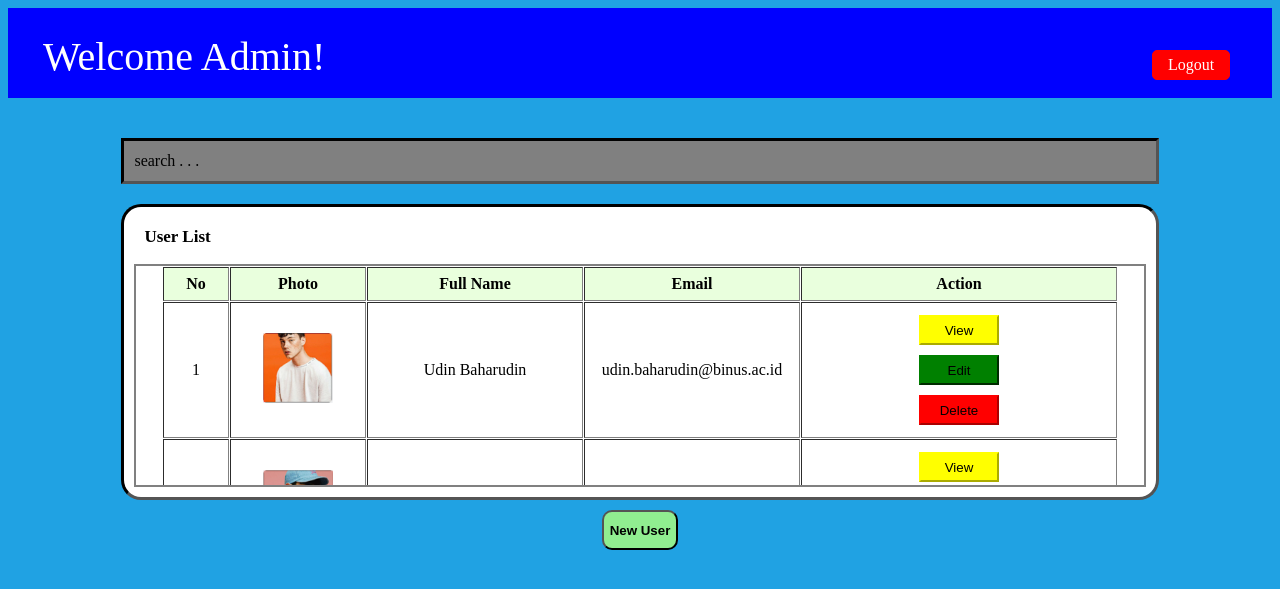
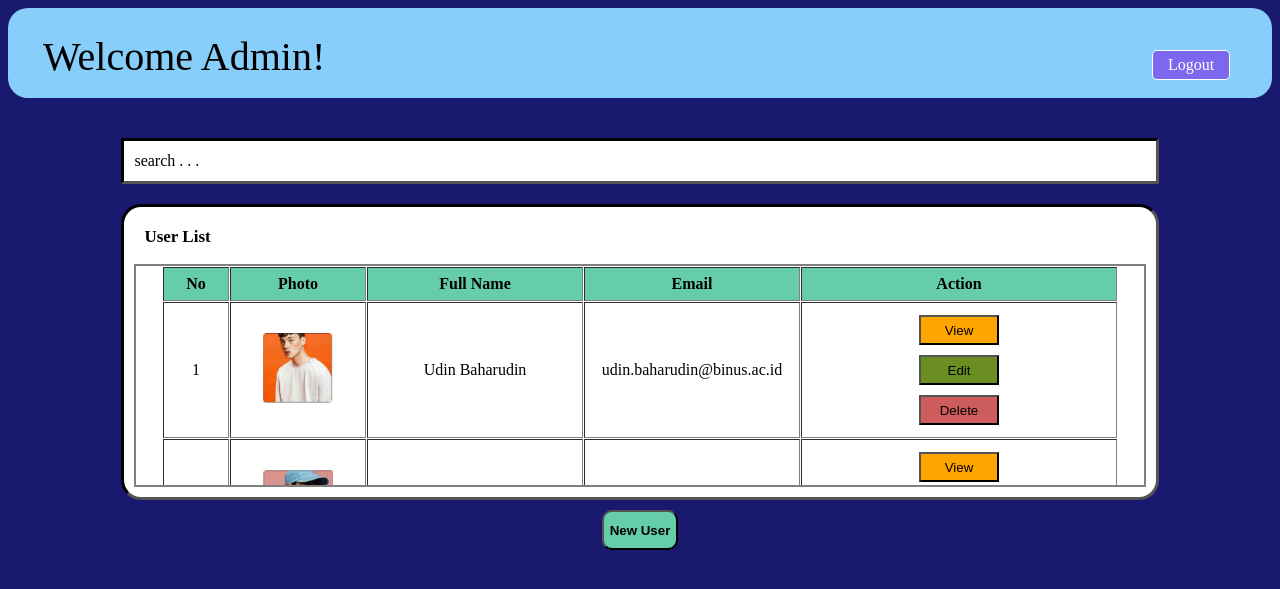
Before and after one commit to DarkSignature/BackEnd-Project, a PHP site: page /home.php in a window 1280 px wide. Shown: the top 589 px of the page. Run offline with PHP 8.4, Linux system fonts and the light colour scheme; a user stored in the database is signed in; data comes from the database, SQL or seed files in the repository.

Commit message:
CSS Changes

```diff
--- a/BACKEND/home.php
+++ b/BACKEND/home.php
@@ -25,26 +25,32 @@ if(isset($_POST["delete"])){
         justify-content: right;
         padding: 5px 15px;
         text-decoration: none;
-        background-color: red;
+        background-color: mediumslateblue;
         color: white;
-        border: 1px solid red;
+        border: 1px solid white;
         border-radius: 5px;
         cursor: pointer;
+        font-family: 'Catamaran', serif;
 
         }
         nav{
             display: flex;
-            background-color: blue;
+            background-color: lightskyblue;
+            border-color: black;
+            border-radius: 20px;
             height: 50px;
             padding: 20px 30px;
+            font-family: 'Catamaran', serif;
         }
         .welcome-text{
             margin: 5px 10px 10px 5px;
-            color: white;
+            color: black;
+            font-family: 'Catamaran', serif;
             font-size: 40px;
         }
         .search-bar{
-            background-color: gray;
+            background-color: white;
+            font-family: 'Catamaran', serif;
             display: flex;
             width: 80%;
             height: 20px;
@@ -75,7 +81,7 @@ if(isset($_POST["delete"])){
             border-radius: 20px;
         }
         body{
-            background-color: rgb(32, 162, 227);
+            background-color: midnightblue;
         }
         .user-list{
             margin-left: 10px;
@@ -83,7 +89,7 @@ if(isset($_POST["delete"])){
             font-size: 17px;
         }
         .th-top{
-            background-color: rgba(182, 255, 143, 0.3);
+            background-color: mediumaquamarine;
         }
         .user-table{
             overflow: auto;
@@ -91,6 +97,7 @@ if(isset($_POST["delete"])){
             justify-content: center;
             /* align-items: center; */
             border-style: solid;
+            font-family: 'Catamaran', serif;
         }
         .image{
             height: 70px;
@@ -98,22 +105,28 @@ if(isset($_POST["delete"])){
         }
         .id-cell{
             width: 50px;
+            font-family: 'Catamaran', serif;
         }
         .photo-cell{
             width: 120px;
+            font-family: 'Catamaran', serif;
         }
         .name-cell{
             width: 200px;
+            font-family: 'Catamaran', serif;
         }
         .email-cell{
             width: 200px;
+            font-family: 'Catamaran', serif;
         }
         .action-cell{
             width: 300px;
+            font-family: 'Catamaran', serif;
         }
         td{
             text-align: center;
             vertical-align: middle;
+            font-family: 'Catamaran', serif;
         }
         button{
             width: 80px;
@@ -121,22 +134,22 @@ if(isset($_POST["delete"])){
             margin: 5px;
         }
         .view{
-            background-color: yellow;
+            background-color: orange;
             border-style: outset;
-            border-color: yellow;
+            border-color: black;
         }
         .edit{
-            background-color: green;
+            background-color: olivedrab;
             border-style: outset;
-            border-color: green;
+            border-color: black;
         }
         .delete{
-            background-color: red;
+            background-color: indianred;
             border-style: outset;
-            border-color: red;
+            border-color: black;
         }
         .createButton{
-            background-color: lightgreen;
+            background-color: mediumaquamarine;
             height: 40px;
             border-radius: 10px;
             color: black;
```
Also changed, not shown: BACKEND/create.php (+9 -7 lines), BACKEND/detail.php (+10 -7 lines), BACKEND/update.php (+9 -7 lines).
